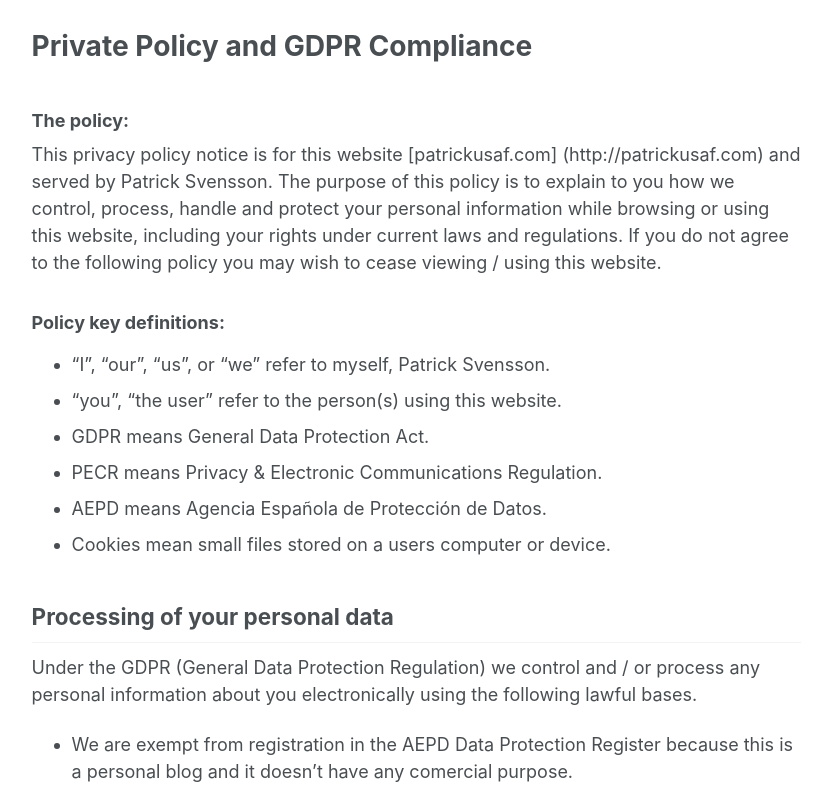
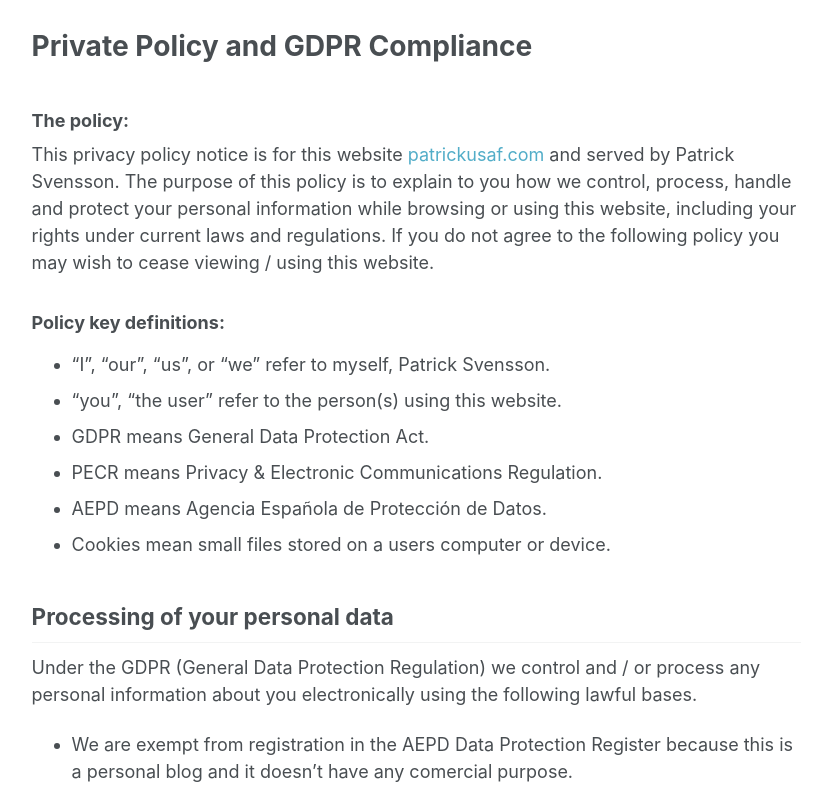
Before and after one commit to Patrickusaf/patrickusaf, a Jekyll site: the page built from _pages/private-policy.md, in a window 1280 px wide and 900 px high, cut to the strip 104-900 px from the top of the window. Shown: the whole strip, without its empty margins (250-1082 px from the left). Built offline with Jekyll 4.4.1, drawn with Linux system fonts in a browser that asks for light colours; some of the changed lines change nothing that is shown; some of the changed text lies outside the part shown.

Commit message:
Update links

```diff
--- a/_pages/private-policy.md
+++ b/_pages/private-policy.md
@@ -9,7 +9,7 @@
 
 <!-- Start of Free Policy -->
 ### The policy:
-This privacy policy notice is for this website [patrickusaf.com] (http://patrickusaf.com) and served by Patrick Svensson. The purpose of this policy is to explain to you how we control, process, handle and protect your  personal information while browsing or using this website, including your rights under current laws and regulations. If you do not agree to the following policy you may wish to cease viewing / using this website.
+This privacy policy notice is for this website <a href="http://patrickusaf.com" target="_blank" rel="nofollow">patrickusaf.com</a> and served by Patrick Svensson. The purpose of this policy is to explain to you how we control, process, handle and protect your  personal information while browsing or using this website, including your rights under current laws and regulations. If you do not agree to the following policy you may wish to cease viewing / using this website.
 
 ### Policy key definitions:
 
@@ -109,7 +109,7 @@
 * the right to object; and
 * the right not to be subject to automated decision-making including profiling.
 
-You also have the right to complain to the [AEPD] (https://www.aepd.es/) if you feel there is a problem with the way we are handling your data.<br>
+You also have the right to complain to the <a href="https://www.aepd.es" target="_blank">AEPD</a> if you feel there is a problem with the way we are handling your data.<br>
 We handle subject access requests in accordance with the GDPR.
 
 ## Internet cookies
```
